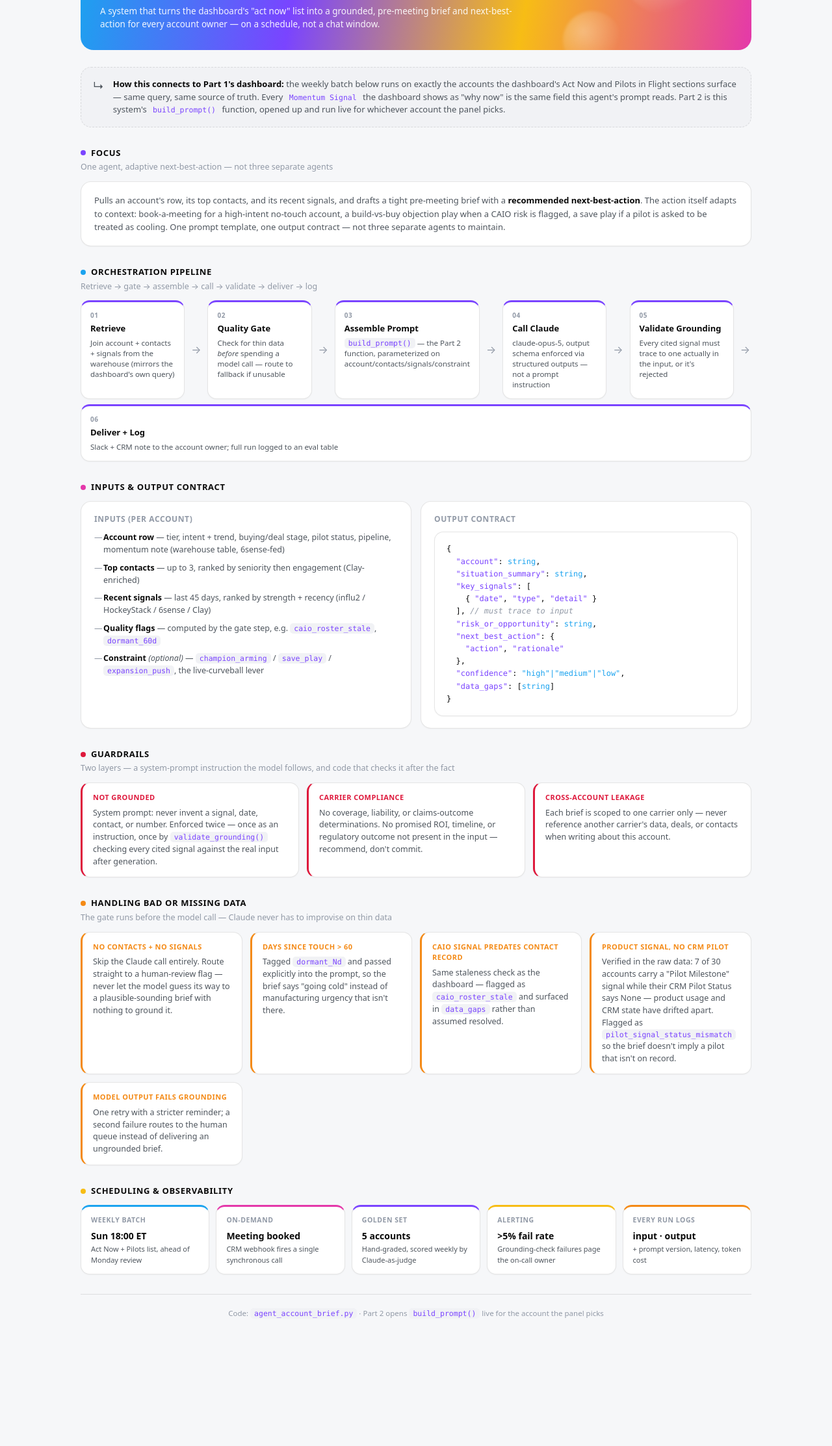
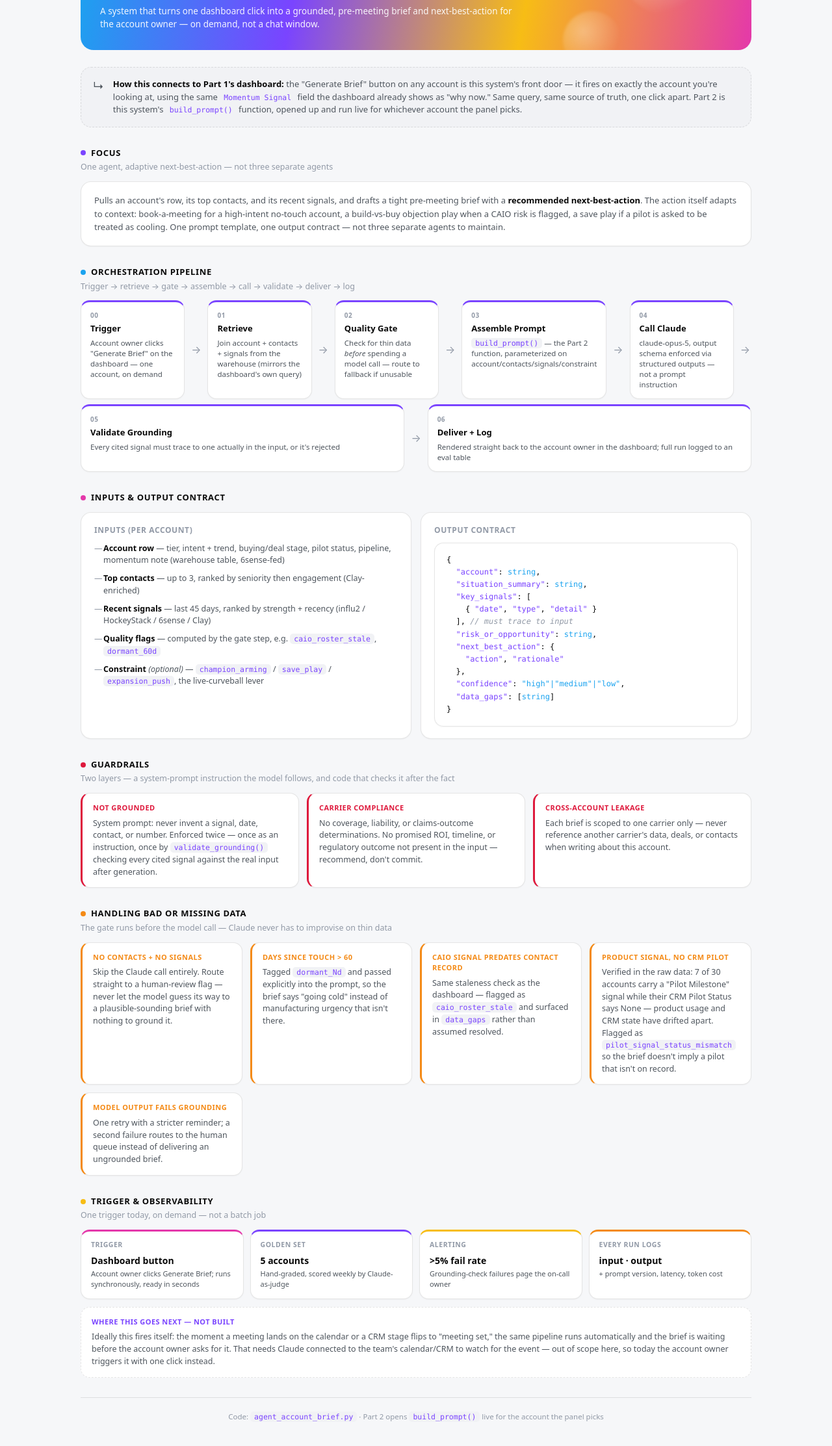
Before and after one commit to kellyjavanmardi/assured-named-account-system, a plain HTML site: page agent-architecture.html in a window 1280 px wide. Shown: the part 155-2380 px from the top of the page at 65% size. Before the commit the page ends 2257 px from the top, so only its background shows below. Drawn offline with Linux system fonts and the light colour scheme.

Commit message:
Simplify agent trigger to the dashboard button, drop the batch/webhook design
The brief describes a single on-demand action ("pulls an account's row,
contacts, and recent signals and drafts a brief"), not a scheduled
system. The architecture doc previously designed two triggers (a Sunday
cron batch plus a CRM webhook) that overcomplicated that relative to
what was asked and what the code actually does — run_account_brief()
was already a single-account, on-demand function with no batch logic.

Replaced with one trigger: the dashboard's "Generate Brief" button is
the front door. Added a clearly-marked "not built" callout for the
better long-term version — auto-firing when a meeting is booked (CRM
update or calendar event), pending a Claude calendar/CRM connector.

```diff
--- a/agent-architecture.html
+++ b/agent-architecture.html
@@ -118,6 +118,10 @@
   .dq-card .trigger { font-size: 11px; font-weight: 700; text-transform: uppercase; letter-spacing: 0.04em; color: var(--serious); margin-bottom: 6px; }
   .dq-card .behavior { font-size: 12.5px; color: var(--ink-secondary); line-height: 1.5; }
 
+  .future-card { background: var(--surface); border: 1px dashed var(--border); border-radius: 14px; padding: 14px 16px; margin-top: 12px; }
+  .future-card .label { font-size: 11px; font-weight: 700; text-transform: uppercase; letter-spacing: 0.04em; color: var(--spec-violet); margin-bottom: 6px; }
+  .future-card .body { font-size: 12.5px; color: var(--ink-secondary); line-height: 1.5; }
+
   .stat-row { display: grid; grid-template-columns: repeat(auto-fit, minmax(150px, 1fr)); gap: 10px; }
   .stat-tile { background: var(--surface); border: 1px solid var(--border); border-top: 3px solid; border-radius: 14px; padding: 13px 15px; box-shadow: var(--card-shadow); }
   .stat-label { font-size: 10.5px; text-transform: uppercase; letter-spacing: 0.05em; color: var(--ink-muted); font-weight: 700; margin-bottom: 5px; }
@@ -151,12 +155,12 @@
 
   <div class="hero-band">
     <h1>Account-Brief Generator</h1>
-    <p class="hero-sub">A system that turns the dashboard's "act now" list into a grounded, pre-meeting brief and next-best-action for every account owner — on a schedule, not a chat window.</p>
+    <p class="hero-sub">A system that turns one dashboard click into a grounded, pre-meeting brief and next-best-action for the account owner — on demand, not a chat window.</p>
   </div>
 
   <div class="connect-banner">
     <span class="connect-icon">↳</span>
-    <div><b>How this connects to Part 1's dashboard:</b> the weekly batch below runs on exactly the accounts the dashboard's Act Now and Pilots in Flight sections surface — same query, same source of truth. Every <code class="inline">Momentum Signal</code> the dashboard shows as "why now" is the same field this agent's prompt reads. Part 2 is this system's <code class="inline">build_prompt()</code> function, opened up and run live for whichever account the panel picks.</div>
+    <div><b>How this connects to Part 1's dashboard:</b> the "Generate Brief" button on any account is this system's front door — it fires on exactly the account you're looking at, using the same <code class="inline">Momentum Signal</code> field the dashboard already shows as "why now." Same query, same source of truth, one click apart. Part 2 is this system's <code class="inline">build_prompt()</code> function, opened up and run live for whichever account the panel picks.</div>
   </div>
 
   <section class="block">
@@ -172,9 +176,11 @@
   <section class="block">
     <div class="block-head">
       <div class="block-title"><span class="dot" style="background:var(--spec-blue)"></span>Orchestration Pipeline</div>
-      <div class="block-desc">Retrieve → gate → assemble → call → validate → deliver → log</div>
+      <div class="block-desc">Trigger → retrieve → gate → assemble → call → validate → deliver → log</div>
     </div>
     <div class="pipeline">
+      <div class="pipe-step"><div class="num">00</div><div class="title">Trigger</div><div class="desc">Account owner clicks "Generate Brief" on the dashboard — one account, on demand</div></div>
+      <div class="pipe-arrow">→</div>
       <div class="pipe-step"><div class="num">01</div><div class="title">Retrieve</div><div class="desc">Join account + contacts + signals from the warehouse (mirrors the dashboard's own query)</div></div>
       <div class="pipe-arrow">→</div>
       <div class="pipe-step"><div class="num">02</div><div class="title">Quality Gate</div><div class="desc">Check for thin data <i>before</i> spending a model call — route to fallback if unusable</div></div>
@@ -185,7 +191,7 @@
       <div class="pipe-arrow">→</div>
       <div class="pipe-step"><div class="num">05</div><div class="title">Validate Grounding</div><div class="desc">Every cited signal must trace to one actually in the input, or it's rejected</div></div>
       <div class="pipe-arrow">→</div>
-      <div class="pipe-step"><div class="num">06</div><div class="title">Deliver + Log</div><div class="desc">Slack + CRM note to the account owner; full run logged to an eval table</div></div>
+      <div class="pipe-step"><div class="num">06</div><div class="title">Deliver + Log</div><div class="desc">Rendered straight back to the account owner in the dashboard; full run logged to an eval table</div></div>
     </div>
   </section>
 
@@ -275,14 +281,18 @@
 
   <section class="block">
     <div class="block-head">
-      <div class="block-title"><span class="dot" style="background:var(--spec-gold)"></span>Scheduling &amp; Observability</div>
+      <div class="block-title"><span class="dot" style="background:var(--spec-gold)"></span>Trigger &amp; Observability</div>
+      <div class="block-desc">One trigger today, on demand — not a batch job</div>
     </div>
     <div class="stat-row">
-      <div class="stat-tile" style="border-top-color:var(--spec-blue)"><div class="stat-label">Weekly Batch</div><div class="stat-value">Sun 18:00 ET</div><div class="stat-sub">Act Now + Pilots list, ahead of Monday review</div></div>
-      <div class="stat-tile" style="border-top-color:var(--spec-magenta)"><div class="stat-label">On-Demand</div><div class="stat-value">Meeting booked</div><div class="stat-sub">CRM webhook fires a single synchronous call</div></div>
+      <div class="stat-tile" style="border-top-color:var(--spec-magenta)"><div class="stat-label">Trigger</div><div class="stat-value">Dashboard button</div><div class="stat-sub">Account owner clicks Generate Brief; runs synchronously, ready in seconds</div></div>
       <div class="stat-tile" style="border-top-color:var(--spec-violet)"><div class="stat-label">Golden Set</div><div class="stat-value">5 accounts</div><div class="stat-sub">Hand-graded, scored weekly by Claude-as-judge</div></div>
       <div class="stat-tile" style="border-top-color:var(--spec-gold)"><div class="stat-label">Alerting</div><div class="stat-value">&gt;5% fail rate</div><div class="stat-sub">Grounding-check failures page the on-call owner</div></div>
       <div class="stat-tile" style="border-top-color:var(--spec-orange)"><div class="stat-label">Every run logs</div><div class="stat-value">input · output</div><div class="stat-sub">+ prompt version, latency, token cost</div></div>
+    </div>
+    <div class="future-card">
+      <div class="label">Where this goes next — not built</div>
+      <div class="body">Ideally this fires itself: the moment a meeting lands on the calendar or a CRM stage flips to "meeting set," the same pipeline runs automatically and the brief is waiting before the account owner asks for it. That needs Claude connected to the team's calendar/CRM to watch for the event — out of scope here, so today the account owner triggers it with one click instead.</div>
     </div>
   </section>
 
```
Also changed, not shown: assured-system.html (+17 -7 lines), README.md, screenshots/agent-architecture.png, 1 other file.
